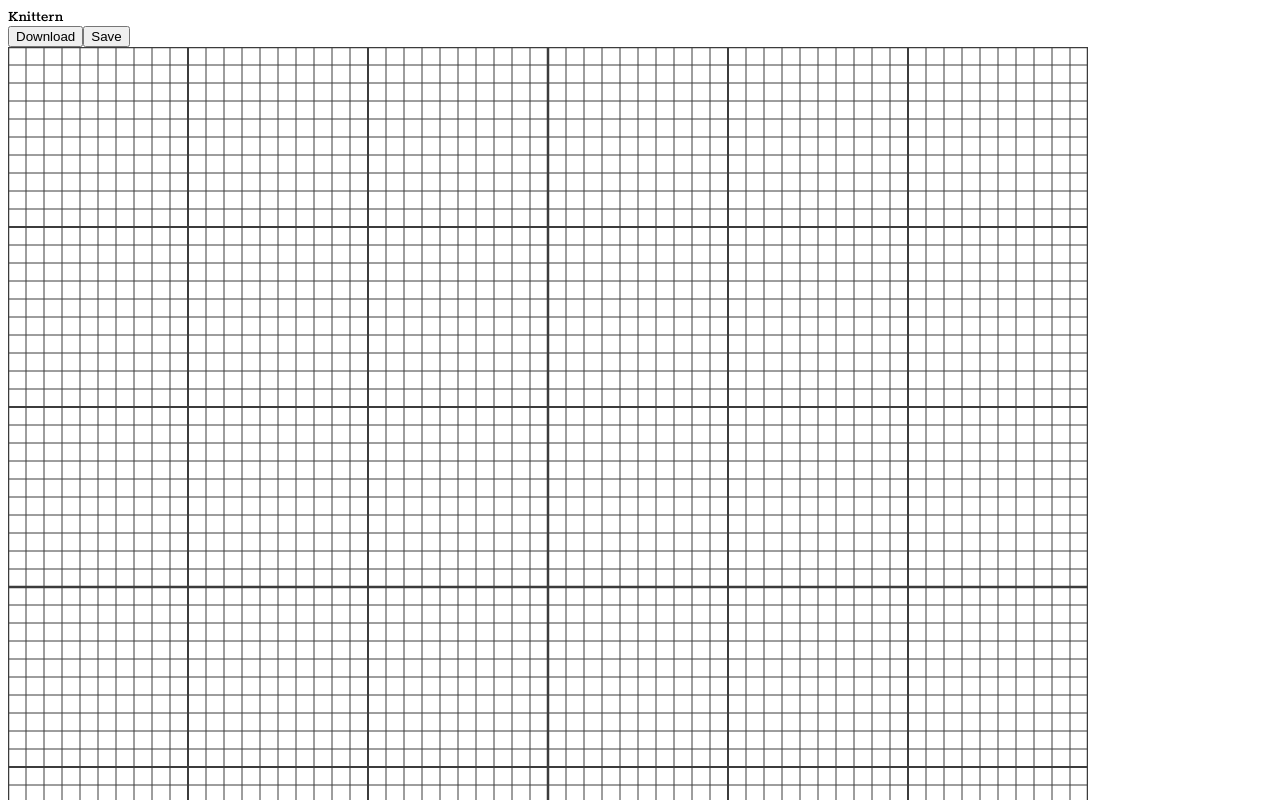
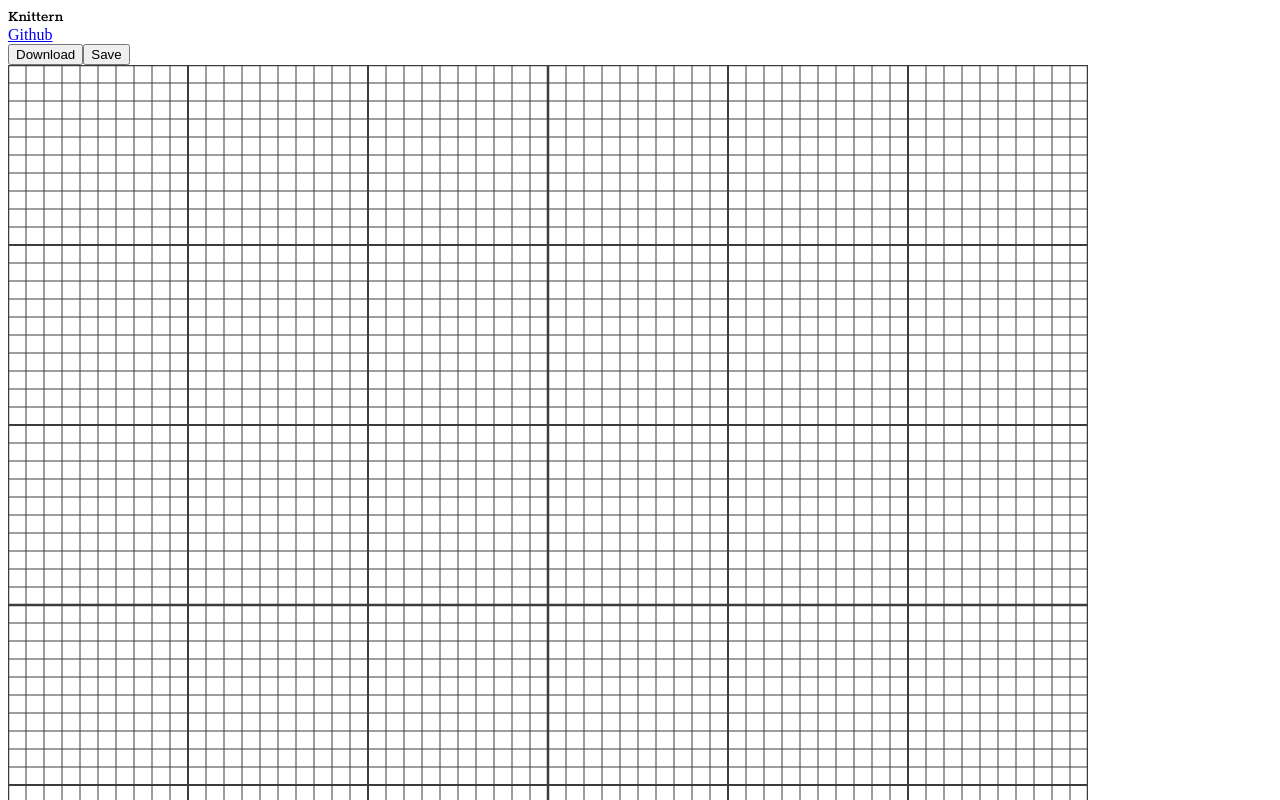
Before and after one commit to Michael115/Knittern, a Next.js app: page / in a window 1280 px wide. Shown: the top 800 px of the page. Built offline with nearby package versions, Linux system fonts and the light colour scheme.

Commit message:
add github link

```diff
--- a/components/patternCanvas.tsx
+++ b/components/patternCanvas.tsx
@@ -272,11 +272,16 @@ export const PatternCanvas: React.FC<Canvas> = ({ width, height }) => {
   return (
     <div className={"flex flex-row gap-x-4"}>
       <div className="flex flex-col gap-y-4">
-        <div
-          style={{ fontFamily: "Rokkitt" }}
-          className="flex px-4 p-1 bg-blue items-center justify-start text-gray-text text-4xl"
-        >
-          Knittern
+        <div>
+          <div
+            style={{ fontFamily: "Rokkitt" }}
+            className="flex px-4 bg-blue items-center justify-center text-gray-text text-4xl"
+          >
+            Knittern
+          </div>
+          <div className="flex items-center justify-center text-center">
+            <a href="https://github.com/Michael115/Knittern">Github</a>
+          </div>
         </div>
         <button
           className="bg-blue-500 hover:bg-blue-700 text-white font-bold py-2 px-4 rounded"
```
